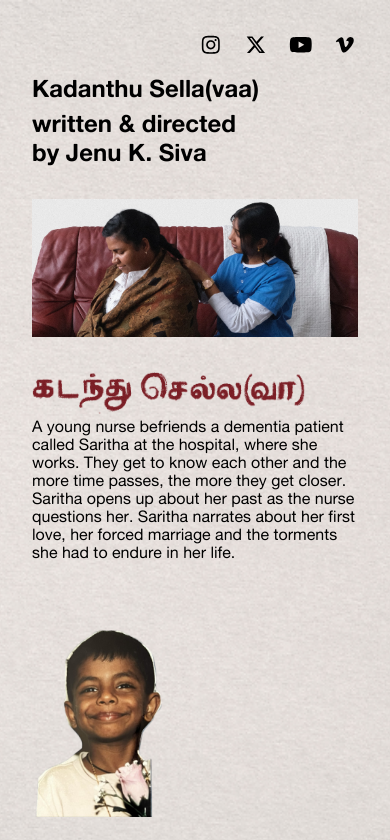
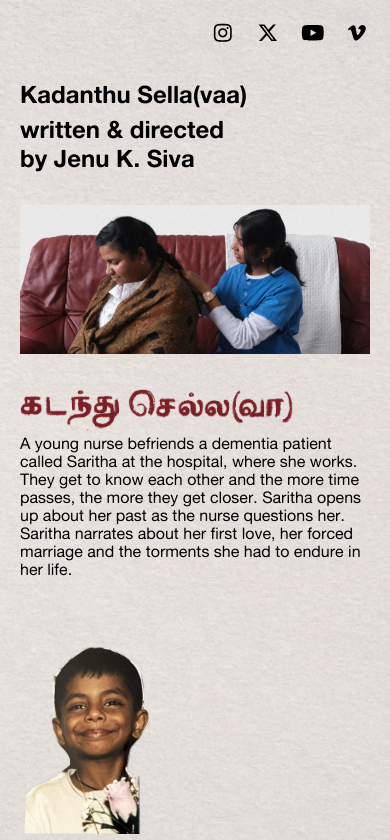
Before and after one commit to sivakumm/jenuksiva-static, a website: page page/index.html in a window 390 px wide. Shown: the top 840 px of the page. Drawn offline with Linux system fonts and the light colour scheme.

Commit message:
fix styling

```diff
--- a/page/styles.css
+++ b/page/styles.css
@@ -57,10 +57,14 @@ body {
 main {
     max-width: 54rem;
     margin-inline: auto;
-    padding: 4.6rem 2rem;
+    padding: 5rem 2rem;
     display: flex;
     flex-direction: column;
     gap: 2rem;
+
+    @media (max-width: 600px) {
+        padding: 5rem 1.25rem;
+    }
 }
 
 h1 {
@@ -116,6 +120,11 @@ h1 {
     top: 2rem;
     right: 2rem;
 
+    @media (max-width: 600px) {
+        top: 1.25rem;
+        right: 1.25rem;
+    }
+
     ul {
         list-style: none;
         display: flex;
```
